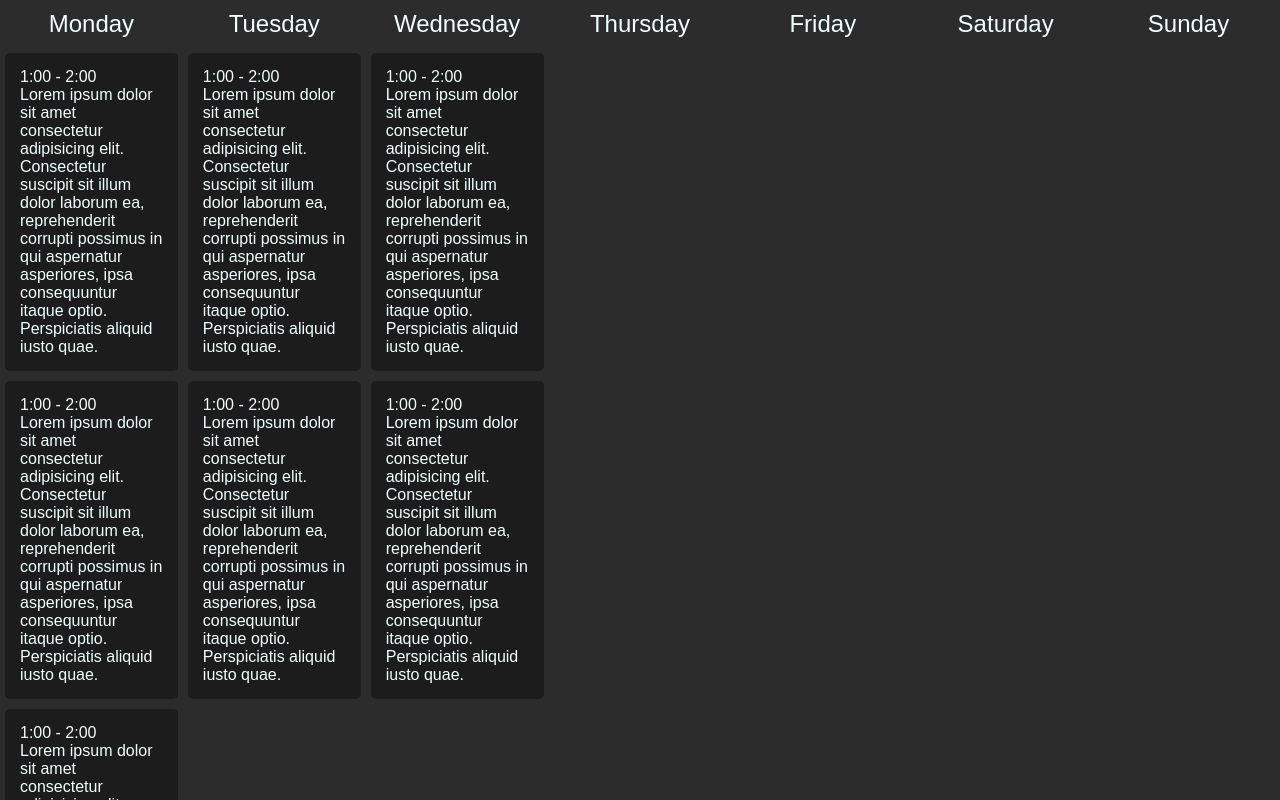
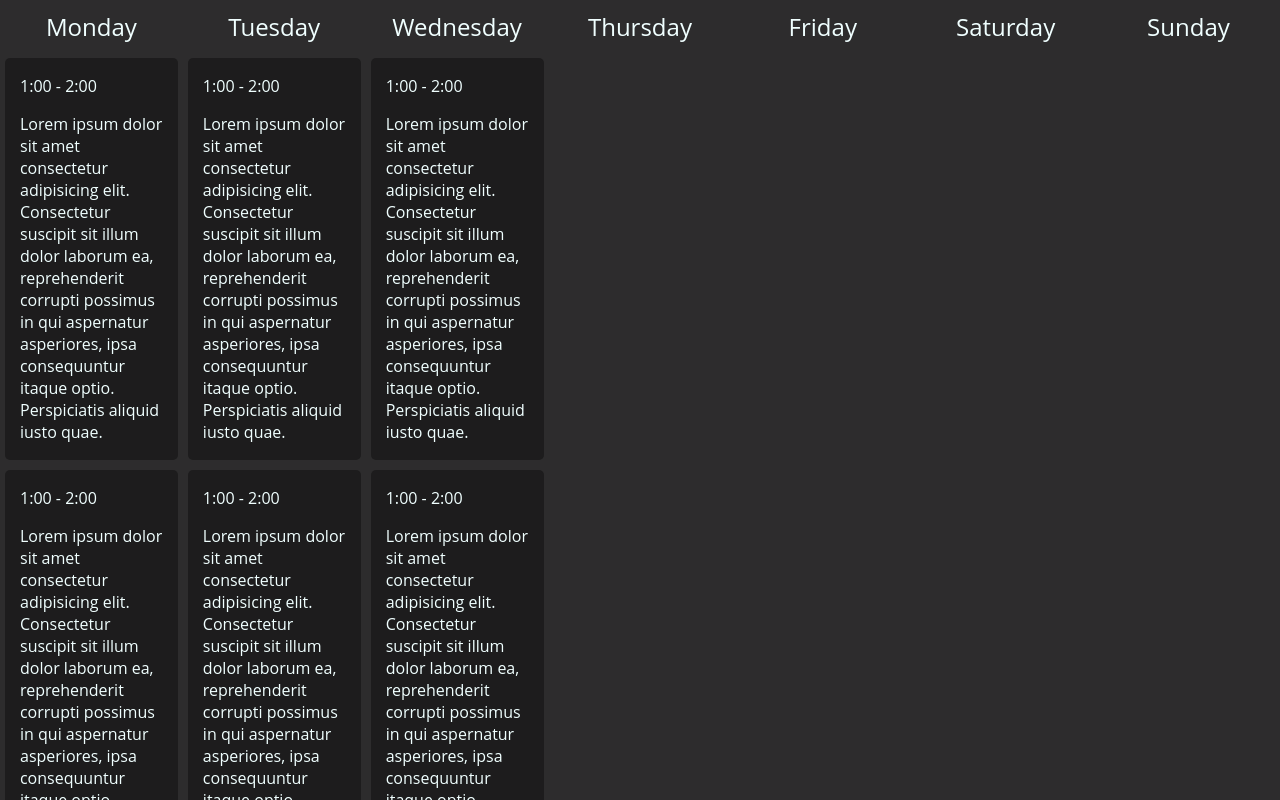
Before and after one commit to EmiliyaShtereva/To-Do-List, a React (Vite) app in the folder toDoList/: page / in a window 1280 px wide. Shown: the top 800 px of the page. Built offline with nearby package versions, Linux system fonts and the light colour scheme.

Commit message:
moved week days to a component folder

```diff
--- a/toDoList/src/App.css
+++ b/toDoList/src/App.css
@@ -1,26 +1,5 @@
-* {
-  margin: 0;
-  padding: 0;
-  font-family: 'Poppins', sans-serif;
-  color: azure;
-}
-
 .container {
-  width: 100%;
-  height: 100%;
   background-color: #2d2c2d;
-}
-
-.week-days {
-  display: flex;
-  justify-content: space-around;
-}
-
-.day {
-  width: 150px;
-  text-align: center;
-  margin: 10px 0;
-  font-size: x-large;
   color: azure;
 }
 
@@ -35,7 +14,7 @@
 }
 
 .task {
-  padding: 15px;
+  padding: 1px 15px;
   margin-bottom: 10px;
   background-color: #1d1c1d;
   border-radius: 5px;
--- a/toDoList/src/App.jsx
+++ b/toDoList/src/App.jsx
@@ -1,18 +1,11 @@
 import './App.css'
+import WeekDays from './components/week-days/WeekDays'
 
 function App() {
 
   return (
     <div className='container'>
-      <div className='week-days'>
-        <div className='day'>Monday</div>
-        <div className='day'>Tuesday</div>
-        <div className='day'>Wednesday</div>
-        <div className='day'>Thursday</div>
-        <div className='day'>Friday</div>
-        <div className='day'>Saturday</div>
-        <div className='day'>Sunday</div>
-      </div>
+      <WeekDays />
       <div className='list'>
         <div className='day-list'>
           <div className='task'>
--- /dev/null
+++ b/toDoList/src/components/week-days/WeekDays.jsx
@@ -0,0 +1,15 @@
+import styles from "./WeekDays.module.css";
+
+export default function WeekDays() {
+    return (
+        <div className={styles["week-days"]}>
+            <div className={styles["days"]}>Monday</div>
+            <div className={styles["days"]}>Tuesday</div>
+            <div className={styles["days"]}>Wednesday</div>
+            <div className={styles["days"]}>Thursday</div>
+            <div className={styles["days"]}>Friday</div>
+            <div className={styles["days"]}>Saturday</div>
+            <div className={styles["days"]}>Sunday</div>
+        </div>
+    )
+}
--- /dev/null
+++ b/toDoList/src/components/week-days/WeekDays.module.css
@@ -0,0 +1,12 @@
+.week-days {
+    display: flex;
+    justify-content: space-around;
+    padding: 10px 0;
+}
+
+.days {
+    width: 150px;
+    text-align: center;
+    font-size: x-large;
+    color: azure;
+}
```
Lines whose indentation alone changed are shown as unchanged.
